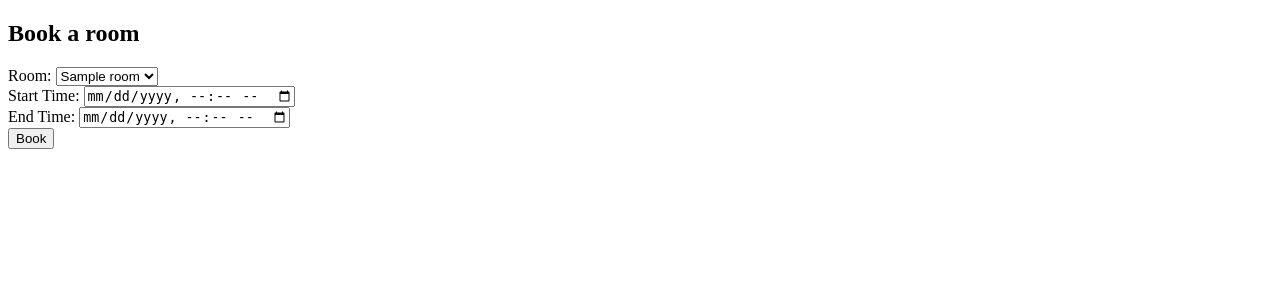
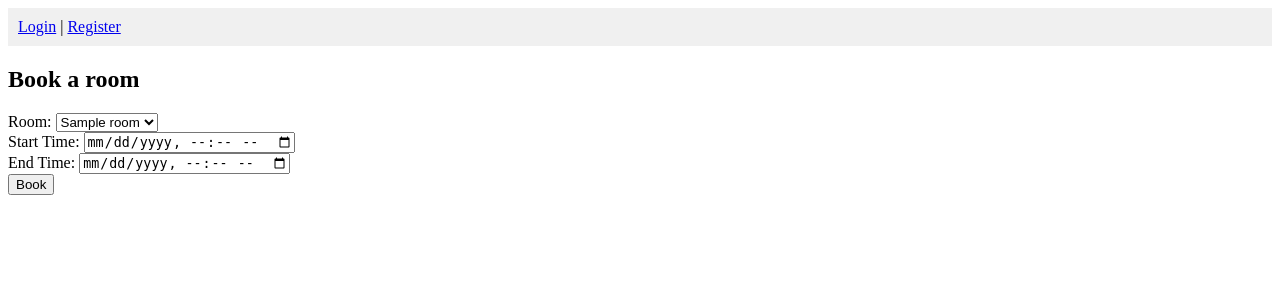
Before and after one commit to kajuliaa/student-room-booking-management-service, a Flask app: page / in a window 1280 px wide. Shown: the top 300 px of the page. Run offline with Flask 3, Linux system fonts and the light colour scheme; tables that the repository leaves empty hold one stand-in row (values such as "Sample post"); parts of the project's set-up code (start-up, migrations or seed data) failed here and were passed over.

Commit message:
Addied registration and login

```diff
--- a/app.py
+++ b/app.py
@@ -1,12 +1,57 @@
 from flask import Flask, render_template, redirect, url_for, request, url_for
-from models import db, Room, Booking
+from models import db, Room, Booking, User
 from datetime import datetime
+from flask_login import LoginManager, login_user, logout_user, login_required, current_user
+from werkzeug.security import generate_password_hash, check_password_hash
+
+
+
+
+
 
 app = Flask(__name__)
 app.config['SQLALCHEMY_DATABASE_URI'] = 'postgresql://kaidashova:123456789@localhost:5432/student_rooms'
 app.config['SQLALCHEMY_TRACK_MODIFICATIONS'] = False
 db.init_app(app)
 
+# Setup Falsk Login
+login_manager = LoginManager()
+login_manager.login_view = 'login'
+login_manager.init_app(app)
+
+@login_manager.user_loader
+def load_user(user_id):
+    return User.query.get(int(user_id))
+
+# Create Auth Routes
+@app.route('/register', methods = ['GET', 'POST'])
+def register():
+    if request.method == 'POST':
+        name = request.form['name']
+        email = request.form['email']
+        password = generate_password_hash(request.form['password'])
+
+        user = User(name=name, email=email, password=password)
+        db.session.add(user)
+        db.session.commit()
+        return redirect(url_for('login'))
+    return render_template('register.html')
+
+@app.route('/login', methods=['GET', 'POST'])
+def login():
+    if request.method == 'POST':
+        user = User.query.filter_by(email= request.form['email']).first()
+        if user and check_password_hash(user.password, request.form['password']):
+            login_user(user)
+            return redirect(url_for('home'))
+        return 'Invalid credentials', 401
+    return render_template('login.html')
+
+@app.route('/logout')
+@login_required
+def logout():
+    logout_user()
+    return redirect(url_for('home'))
 
 @app.route('/')
 def home():
@@ -14,6 +59,7 @@ def home():
     return render_template('index.html', rooms = rooms)
 
 @app.route('/book', methods=['POST'])
+@login_required
 def book():
     room_id = int(request.form['room_id'])
     start = datetime.fromisoformat(request.form['start'])
@@ -30,9 +76,19 @@ def book():
     room = Room.query.get_or_404(room_id)
     if overlapping_count <room.capacity:
         # Create booking
-        new_booking = Booking(room_id = room_id, start_time= start, end_time= end)
+        new_booking = Booking(room_id = room_id, start_time= start, end_time= end, user_id = current_user.id)
         db.session.add(new_booking)
         db.session.commit()
         return redirect(url_for('home'))
     else:
         return 'Room is full for that time, choose another one', 400
+
+if __name__ == '__main__':
+    app.run(debug=True)
+
+
+
+
+
+#TODO Check if register data are commiting
+#TODO Trying to login
--- a/models.py
+++ b/models.py
@@ -22,6 +22,6 @@ class User(UserMixin, db.Model):
     name = db.Column(db.String(100))
     email = db.Column(db.String(120), unique = True, nullable = False)
     password = db.Column(db.String(200), nullable = False)
-    is_admin = db.Column(db.Bollean, default = False)
+    is_admin = db.Column(db.Boolean, default = False)
 
-    bookings = db.relationship('Bookking', backref= 'user', lazy = True)
+    bookings = db.relationship('Booking', backref= 'user', lazy = True)
--- a/templates/index.html
+++ b/templates/index.html
@@ -20,6 +20,15 @@
             </li>
         {% endfor %}
     </ul>    -->
+    <div style="background-color: #f0f0f0; padding: 10px;">
+        {% if current_user.is_authenticated %}
+            Hello, {{ current_user.name }} |
+            <a href="{{ url_for('logout') }}">Logout</a>
+        {% else %}
+            <a href="{{ url_for('login') }}">Login</a> |
+            <a href="{{ url_for('register') }}">Register</a>
+        {% endif %}
+    </div>
     <h2>Book a room</h2>
     <form action = "/book", method ="POST">
         <label for = 'room_id'>Room:</label>
```
Also changed, not shown: reset_db.py (added, +7 -0 lines), templates/login.html (added, +21 -0 lines), templates/register.html (added, +24 -0 lines).
